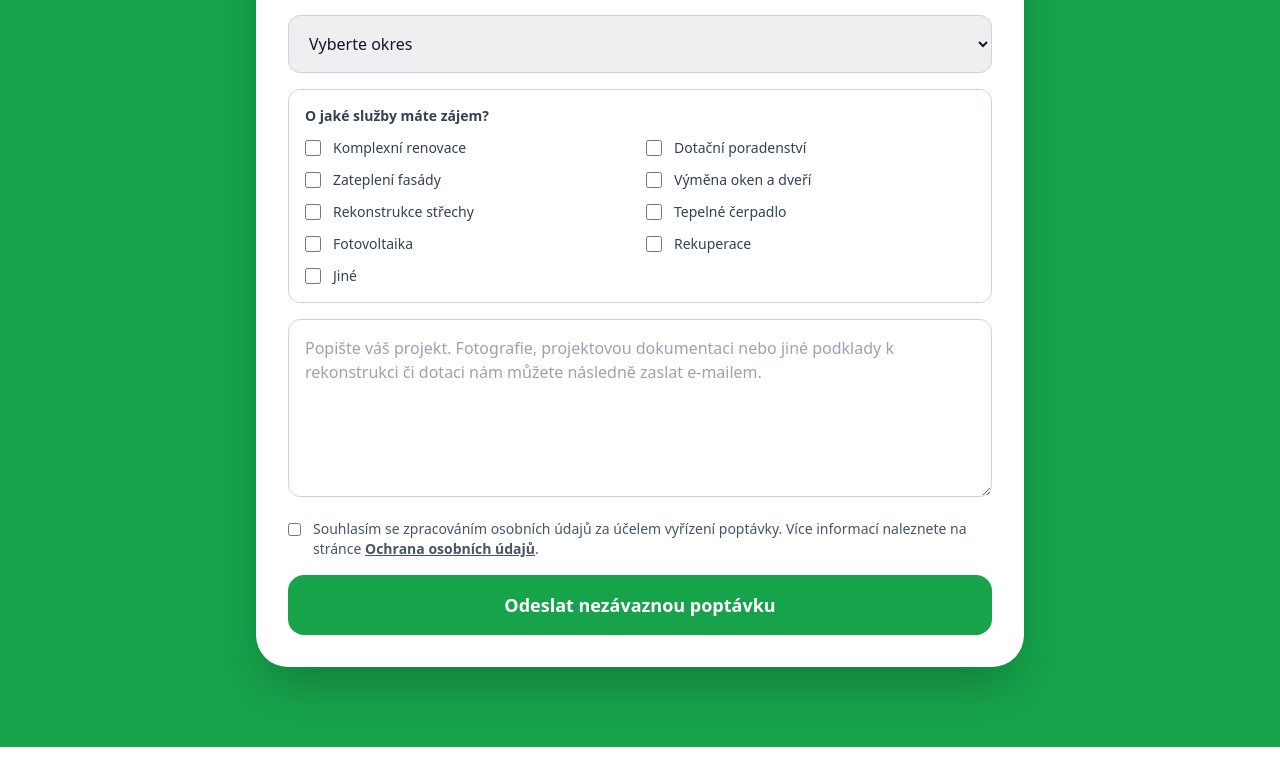
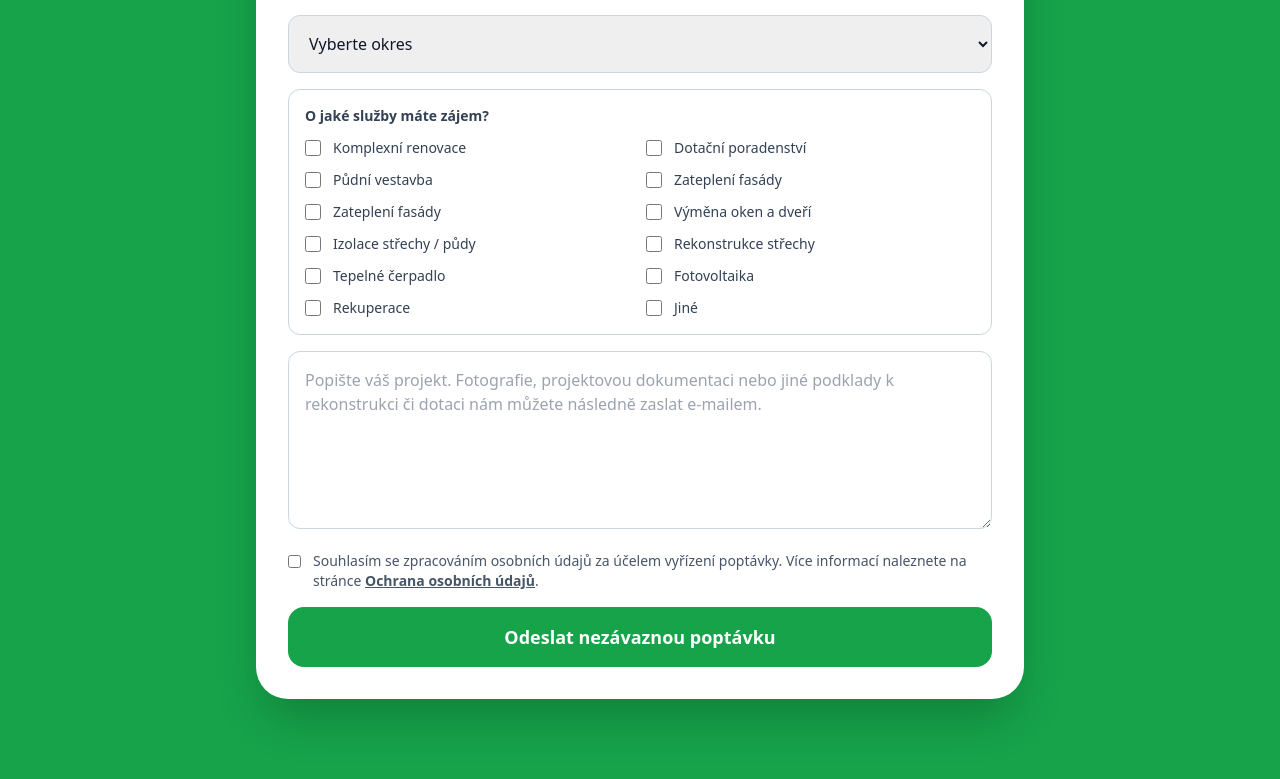
Before and after one commit to Enerixsro/enerix-web, a Next.js app: page / in a window 1280 px wide. Shown: the part 3089-3868 px from the top of the page. Before the commit the page ends 3836 px from the top, so only its background shows below. Built offline with nearby package versions, Linux system fonts and the light colour scheme.

Commit message:
Update index.js

```diff
--- a/pages/index.js
+++ b/pages/index.js
@@ -337,8 +337,11 @@ export default function EnerixLandingPage() {
                 {[
                   "Komplexní renovace",
                   "Dotační poradenství",
+                  "Půdní vestavba",
+                  "Zateplení fasády",
                   "Zateplení fasády",
                   "Výměna oken a dveří",
+                  "Izolace střechy / půdy",
                   "Rekonstrukce střechy",
                   "Tepelné čerpadlo",
                   "Fotovoltaika",
```
